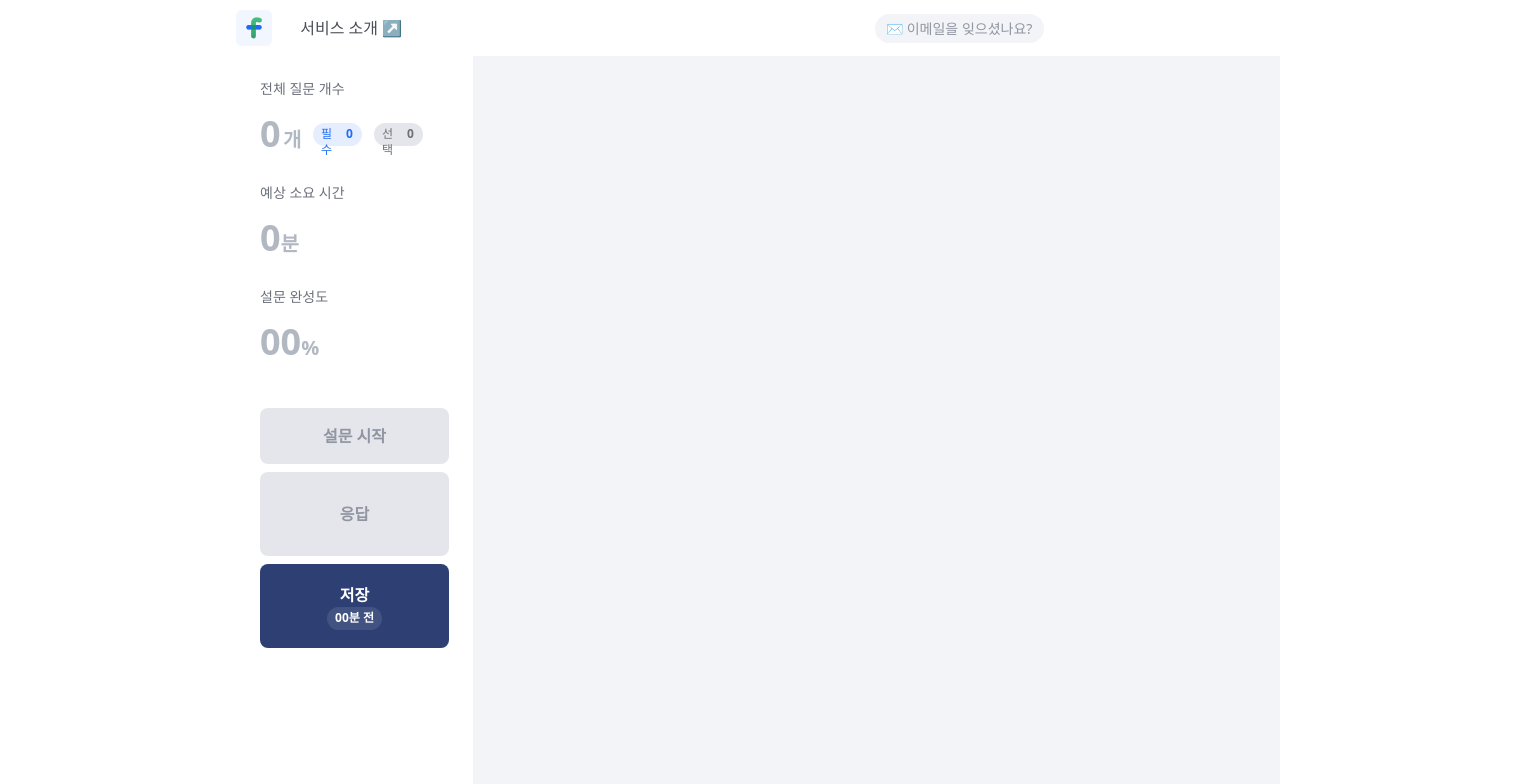
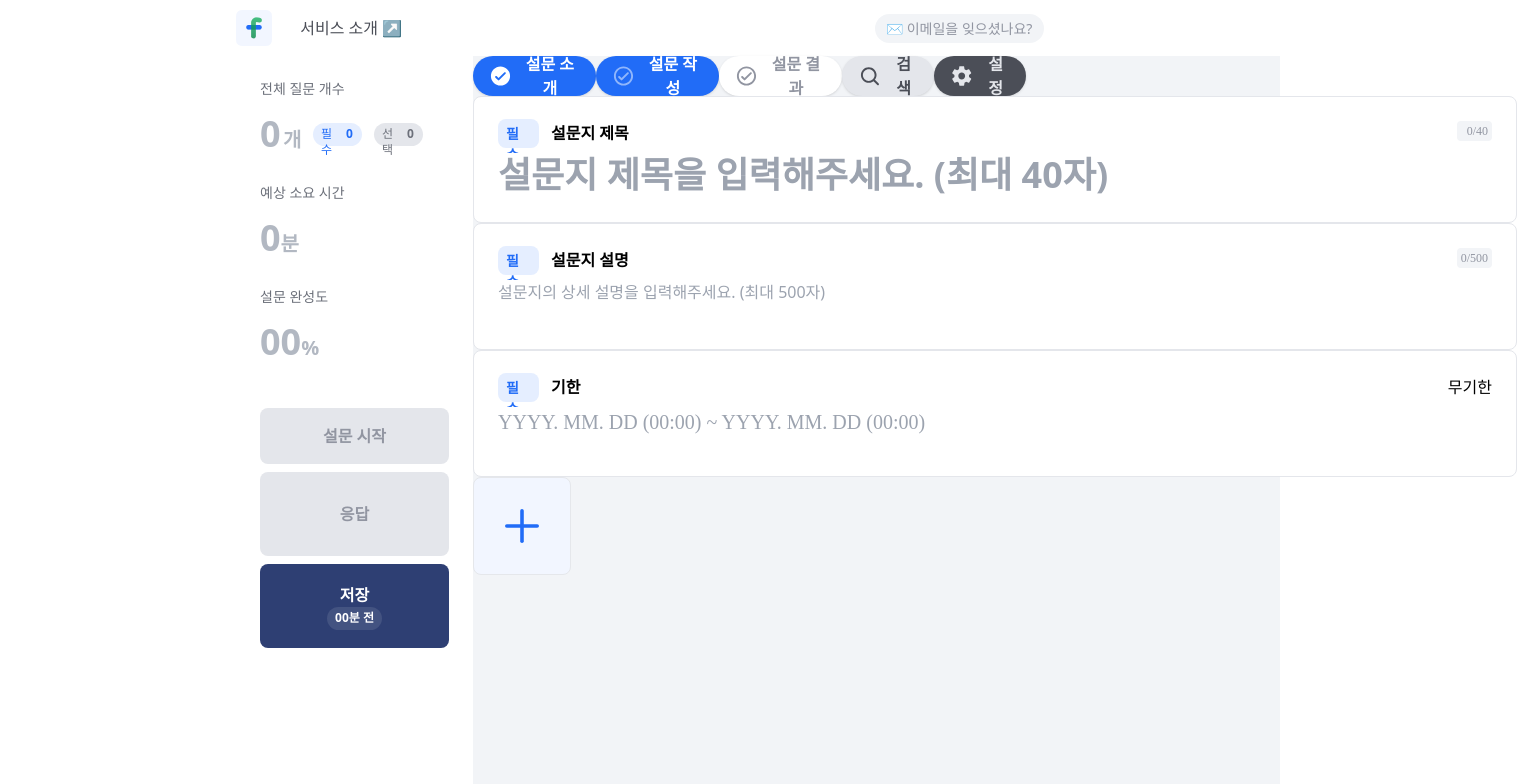
Before and after one commit to thinandlong/ofom-fe, a Next.js app: page /survey in a window 1280 px wide. Shown: the top 784 px of the page, 1517 px wide, since content can reach past the window. Built offline with nearby package versions, Linux system fonts and the light colour scheme; no server answers; a web font is replaced by a local one.

Commit message:
style #52: 전역 flexbox layout 구현

```diff
--- a/src/app/layout.tsx
+++ b/src/app/layout.tsx
@@ -19,7 +19,7 @@ const RootLayout = ({ children }: RootLayoutProps) => {
     <html lang="ko">
       <body>
         <ReactQueryProvider>
-          <main className="flex flex-wrap screen-full bg-gray100">
+          <main className="flex flex-col flex-1 bg-gray100">
             <Header />
             {children}
           </main>
--- a/src/app/survey/components/Wrapper/index.tsx
+++ b/src/app/survey/components/Wrapper/index.tsx
@@ -5,7 +5,7 @@ interface WrapperProps {
 }
 
 const Wrapper = ({ children }: WrapperProps) => {
-  return <div className="flex flex-col">{children}</div>;
+  return <div className="flex flex-col flex-1">{children}</div>;
 };
 
 export default Wrapper;
--- a/src/app/survey/layout.tsx
+++ b/src/app/survey/layout.tsx
@@ -7,10 +7,10 @@ interface SurveyLayout {
 
 const SurveyLayout = ({ children }: SurveyLayout) => {
   return (
-    <>
+    <div className="flex flex-1">
       <Sidebar />
       {children}
-    </>
+    </div>
   );
 };
 
--- a/src/layouts/Sidebar/index.tsx
+++ b/src/layouts/Sidebar/index.tsx
@@ -4,7 +4,7 @@ import Spacing from '@/components/spacing';
 
 const Sidebar = () => {
   return (
-    <aside className="w-[473px] h-[884px] bg-white">
+    <aside className="flex flex-none w-[473px] h-[884px] bg-white">
       <div className="pt-[20px] pl-[260px] pr-[24px]">
         <div className="flex flex-col w-[189px] h-[292px] gap-[20px] cursor-default">
           {/* progress */}
```
